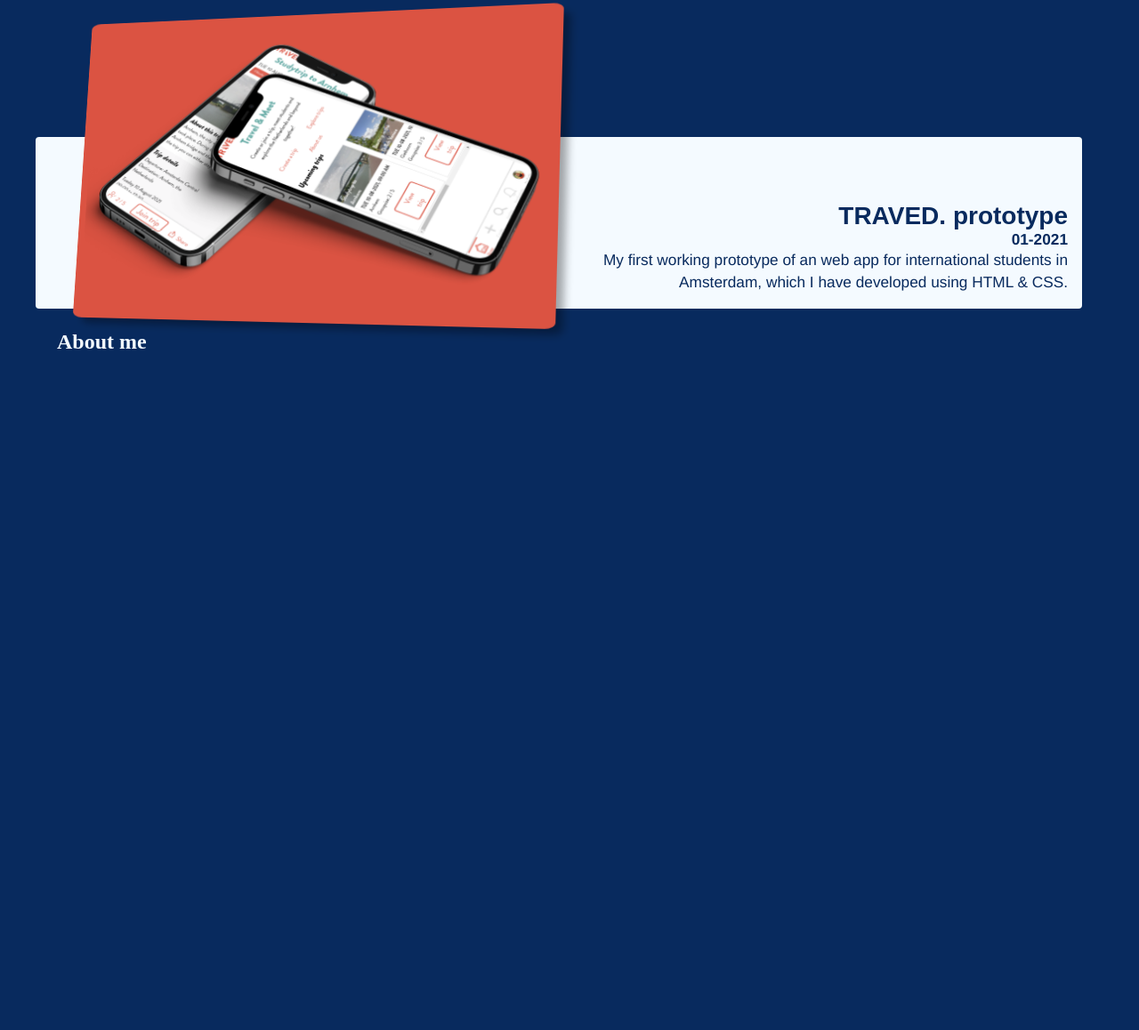
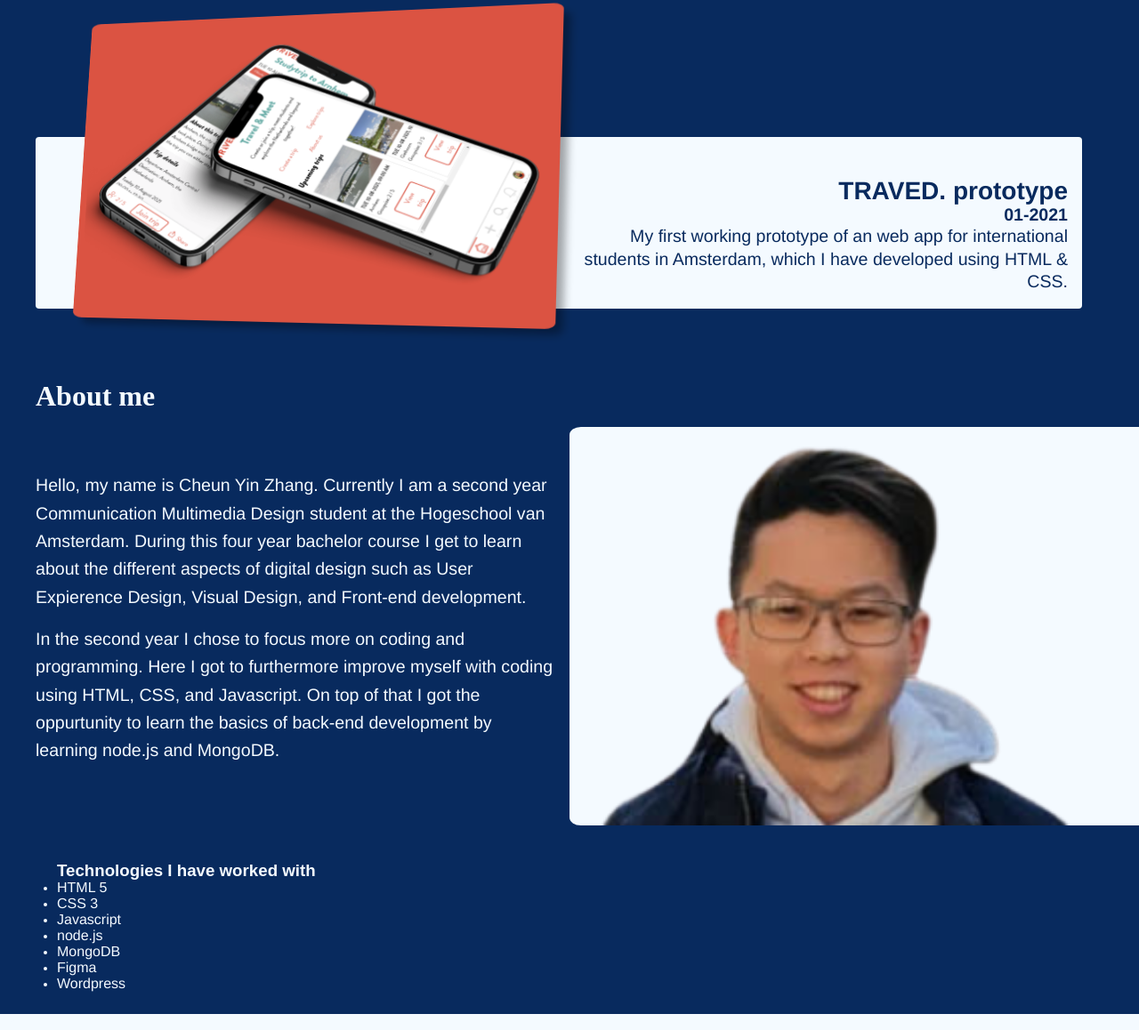
Before and after one commit to cheunyinz/portfolio, a plain HTML site: page index.html in a window 1280 px wide. Shown: the part 1630-2788 px from the top of the page at 89% size. Before the commit the page ends 2052 px from the top, so only its background shows below. Drawn offline with Linux system fonts and the light colour scheme; a web font is replaced by a local one.

Commit message:
add about me section

```diff
--- a/index.html
+++ b/index.html
@@ -66,10 +66,32 @@
                 </li>
             </ul>
         </section>
-        <section class="container">
+        <article>
             <h2 id="aboutMe">About me</h2>
-        </section>
+            <section>
+                <div>
+                    <p>Hello, my name is Cheun Yin Zhang. Currently I am a second year Communication Multimedia Design student at the Hogeschool van Amsterdam. During this four year bachelor course I get to learn about the different aspects of digital design such as User Expierence Design, Visual Design, and Front-end development. </p>
+                    <p>In the second year I chose to focus more on coding and programming. Here I got to furthermore improve myself with coding using HTML, CSS, and Javascript. On top of that I got the oppurtunity to learn the basics of back-end development by learning node.js and MongoDB. </p>
+                </div>
+                <img src="images/self_portrait.png" alt="picture of Cheun Yin">
+            </section>
+            <section class="container">
+                <h3>Technologies I have worked with</h3>
+                <ul>
+                    <li>HTML 5</li>
+                    <li>CSS 3</li>
+                    <li>Javascript</li>
+                    <li>node.js</li>
+                    <li>MongoDB</li>
+                    <li>Figma</li>
+                    <li>Wordpress</li>
+                </ul>
+            </section>
+        </article>
     </main>
+    <footer>
+        <p>test</p>
+    </footer>
 
 </body>
 
--- a/styles/index_style.css
+++ b/styles/index_style.css
@@ -6,7 +6,7 @@ main header {
 }
 
 
-main header h1{
+main header h1 {
     font-family: 'kopius', 'serif';
     font-weight: 700;
     font-size: clamp(1.8rem, 8vw + 1rem, 5rem);
@@ -15,7 +15,7 @@ main header h1{
     -moz-osx-font-smoothing: grayscale;
 
     display: grid;
-    grid-template-columns: minmax(auto,10em);
+    grid-template-columns: minmax(auto, 10em);
 
     max-width: 75rem;
     margin: 0 auto;
@@ -39,10 +39,10 @@ main header h1 a {
 }
 
 
-main header > p {
+main header>p {
     position: relative;
     display: grid;
-    grid-template-columns: minmax(auto,25em);
+    grid-template-columns: minmax(auto, 25em);
 
     font-size: clamp(1rem, 1vw + 1rem, 1.8rem);
 
@@ -52,14 +52,14 @@ main header > p {
     background-color: var(--secondary-color);
     border-radius: 0 .25em .25em 0;
 
-    max-width: calc(75rem + var( --outer-empty-space));
-    padding: clamp(1rem, 2.5vw, 2rem) 1.5rem clamp(1rem, 2.5vw, 2rem) max(1.5rem ,calc(var(--outer-empty-space) + 1.5rem)) ;
+    max-width: calc(75rem + var(--outer-empty-space));
+    padding: clamp(1rem, 2.5vw, 2rem) 1.5rem clamp(1rem, 2.5vw, 2rem) max(1.5rem, calc(var(--outer-empty-space) + 1.5rem));
     margin-right: 1.5rem;
 
     animation: headerSlideIn .36s, headerLastTextFadeIn 1.8s;
     animation-timing-function: linear;
     animation-delay: .48s, .88s;
-    animation-fill-mode: backwards ;
+    animation-fill-mode: backwards;
 }
 
 
@@ -67,8 +67,10 @@ main header > p {
 /*MY WORK/
 /********/
 
-main section:first-of-type {
+main>section:first-of-type {
     padding: 0;
+    margin-bottom: 5em;
+
     animation: elementsFadeIn .6s;
     animation-delay: 1.58s;
     animation-fill-mode: backwards;
@@ -76,59 +78,59 @@ main section:first-of-type {
 
 }
 
-main section:first-of-type h2 {
+main>section:first-of-type h2 {
     color: var(--secondary-color);
     font-size: 2rem;
     padding-left: 1.5rem;
 
 }
 
-main section:first-of-type ul {
+main>section:first-of-type ul {
     display: grid;
     row-gap: 2rem;
     max-width: 75rem;
     margin: 0 auto;
 }
 
-main section:first-of-type ul li {
+main>section:first-of-type ul li {
     display: grid;
     grid-template-rows: 1fr 5em minmax(6em, auto);
     max-width: 75em;
 }
 
-main section:first-of-type ul li:nth-of-type(odd) {
+main>section:first-of-type ul li:nth-of-type(odd) {
     margin-right: 1.5rem;
 }
 
-main section:first-of-type ul li:nth-of-type(even) {
+main>section:first-of-type ul li:nth-of-type(even) {
     margin-left: 1.5rem;
 }
 
 /*case info content */
 
-main section:first-of-type ul li div {
+main>section:first-of-type ul li div {
     display: flex;
     flex-direction: column;
     justify-content: end;
 
-    background:var(--secondary-color);
+    background: var(--secondary-color);
 
-    grid-column:-1/1;
-	grid-row:2/4;
+    grid-column: -1/1;
+    grid-row: 2/4;
 
-	padding:5em 1em 1em 1em;
+    padding: 5em 1em 1em 1em;
 }
 
-main section:first-of-type ul li:nth-of-type(odd) div {
+main>section:first-of-type ul li:nth-of-type(odd) div {
     border-radius: 0 .25rem .25rem 0;
 }
 
-main section:first-of-type ul li:nth-of-type(even) div {
+main>section:first-of-type ul li:nth-of-type(even) div {
     border-radius: .25rem 0 0 .25rem;
     text-align: right;
 }
 
-main section:first-of-type ul li div time {
+main>section:first-of-type ul li div time {
     font-family: 'Poppins', sans-serif;
     font-size: var(--paragraph-size);
     font-weight: 600;
@@ -139,14 +141,14 @@ main section:first-of-type ul li div time {
     -moz-osx-font-smoothing: grayscale;
 }
 
-main section:first-of-type ul li div h3 {
+main>section:first-of-type ul li div h3 {
     font-family: 'Poppins', sans-serif;
     font-weight: 600;
     color: var(--primary-color);
     font-size: var(--h3-size);
 }
 
-main section:first-of-type ul li div p {
+main>section:first-of-type ul li div p {
     color: var(--primary-color);
     font-size: var(--paragraph-size);
     line-height: 1.6rem;
@@ -154,25 +156,25 @@ main section:first-of-type ul li div p {
 
 /*the images styling*/
 
-main section:first-of-type ul li a {
+main>section:first-of-type ul li a {
     position: relative;
     display: block;
     max-width: clamp(240px, 60vw, 580px);
-    grid-column:1/2;
-	grid-row:1/3;
-	margin:1em;
+    grid-column: 1/2;
+    grid-row: 1/3;
+    margin: 1em;
 }
 
-main section:first-of-type ul li:nth-of-type(even) a {
+main>section:first-of-type ul li:nth-of-type(even) a {
     justify-self: end;
 }
 
-main section:first-of-type ul li a:hover,
-main section:first-of-type ul li:nth-of-type(even) a:hover {
-    transform:perspective(110em) translateY(0em) rotateY(0deg) rotateX(0deg);
+main>section:first-of-type ul li a:hover,
+main>section:first-of-type ul li:nth-of-type(even) a:hover {
+    transform: perspective(110em) translateY(0em) rotateY(0deg) rotateX(0deg);
 }
 
- /* main section:first-of-type ul li a:hover::before {
+/* main section:first-of-type ul li a:hover::before {
     content: 'Read more';
     position: absolute;
     inset: 0;
@@ -191,7 +193,7 @@ main section:first-of-type ul li:nth-of-type(even) a:hover {
 
 }  */
 
-main section:first-of-type ul li img {
+main>section:first-of-type ul li img {
     display: inherit;
     width: 100%;
     border-radius: 2%;
@@ -201,35 +203,91 @@ main section:first-of-type ul li img {
     transition: box-shadow .8s ease;
 }
 
-main section:first-of-type ul li:nth-of-type(odd) img {
+
+
+main>section:first-of-type ul li:nth-of-type(odd) img {
     box-shadow: 10px 8px 10px -2px rgba(0, 0, 0, 0.35);
 }
 
-main section:first-of-type ul li:nth-of-type(even) img {
+main>section:first-of-type ul li:nth-of-type(even) img {
     box-shadow: -10px 8px 10px -2px rgba(0, 0, 0, 0.35);
 }
 
-main section:first-of-type ul li img:hover{
+main>section:first-of-type ul li img:hover {
     animation: pictureBlur.8s;
     animation-fill-mode: forwards;
     box-shadow: 0px 8px 10px -2px rgba(0, 0, 0, 0.35);
 
 }
 
-main section:first-of-type ul li:first-of-type img {
+main>section:first-of-type ul li:first-of-type img {
     background: var(--maxaro-color);
 }
 
-main section:first-of-type ul li:nth-of-type(2) img {
+main>section:first-of-type ul li:nth-of-type(2) img {
     background: var(--tamagotchi-color);
 }
 
-main section:first-of-type ul li:last-of-type img {
+main>section:first-of-type ul li:last-of-type img {
     background: var(--traved-color);
 }
 
 
+/**********/
+/*ABOUT ME*/
+/**********/
 
+main article {
+    padding: 0;
+}
+
+main article h2 {
+    padding-left: max(1.5rem, var(--outer-empty-space));
+    font-size: 2rem;
+}
+
+main article section:first-of-type {
+    display: grid;
+    column-gap: 1rem;
+    grid-template-columns:1fr;
+    margin-bottom: 1rem;
+}
+
+main article section:first-of-type div {
+    display: flex;
+    flex-direction: column;
+    align-self: center;
+    margin: 1.5rem;
+    gap: 1rem;
+    line-height: 1.6;
+}
+
+main article section:first-of-type div p {
+    font-size: var(--paragraph-size);
+}
+
+main article section:first-of-type img {
+    background-color: var(--secondary-color);
+    width: 100%;
+    object-fit: contain;
+    max-height: 18rem;
+
+    margin-top: 1rem;
+
+    order: -1;
+}
+
+main article section:last-of-type h3{
+    font-family: 'Poppins', sans-serif;
+    font-weight: 600;
+    color: var(--secondary-color);
+}
+
+main article section:last-of-type ul {
+    list-style: disc;
+
+    color: var(--secondary-color);
+}
 
 @keyframes elementsFadeIn {
     from {
@@ -302,21 +360,51 @@ main section:first-of-type ul li:last-of-type img {
     main section:first-of-type ul li a {
         width: calc(100% - 1em);
         transform-origin: center 75%;
-        transform:perspective(110em) translateY(2em) rotateY(-20deg) rotateX(8deg);
+        transform: perspective(110em) translateY(2em) rotateY(-20deg) rotateX(8deg);
         transition: transform .8s ease;
     }
 
     main section:first-of-type ul li:nth-of-type(even) a {
         grid-column: 2/3;
-        transform:perspective(110em) translateY(2em) rotateY(20deg) rotateX(8deg);
+        transform: perspective(110em) translateY(2em) rotateY(20deg) rotateX(8deg);
     }
 
+
+    /**********/
+    /*ABOUT ME*/
+    /**********/
+
+    main article section:first-of-type {
+        display: grid;
+        column-gap: 0rem;
+        grid-template-columns:max(1.5rem, var(--outer-empty-space)) 1fr 1fr var(--outer-empty-space);
+    }
+
+    main article section:first-of-type img {
+        object-fit: cover;
+        order: 1;
+        max-height: 28rem;
+        padding-right: var(--outer-empty-space);
+
+        grid-column: 3 / 5;
+
+        border-radius: 2% 0 0 2%;
+
+    }
+
+    main article section:first-of-type div {
+        grid-column: 2 / 3;
+        margin-inline: 0rem;
+        padding-right: 1rem;
+    }
 
 }
 
 
 @media screen and (min-width:75em) {
-    main section:first-of-type ul li:nth-of-type(odd) div, main section:first-of-type ul li:nth-of-type(even) div {
+
+    main section:first-of-type ul li:nth-of-type(odd) div,
+    main section:first-of-type ul li:nth-of-type(even) div {
         border-radius: .25rem;
 
     }
--- a/styles/main_style.css
+++ b/styles/main_style.css
@@ -15,7 +15,7 @@
 
  :root{
   /*font-size*/
-  --paragraph-size:clamp(1rem, calc(.1vw + 1rem), 1.25rem);
+  --paragraph-size:clamp(1rem, calc(.28vw + 1rem), 1.28rem);
   --h3-size:clamp(1.25rem, calc(1vw + 1rem), 1.75rem);
 
   /*kleur palet*/
@@ -39,7 +39,7 @@
 /*ALGEMEEN*/
 /**********/
 
-* a, * p{
+* a, * p, * li{
     text-decoration: none;
     color: var(--secondary-color);
     font-family: 'Poppins', sans-serif;
@@ -48,15 +48,15 @@
     -moz-osx-font-smoothing: grayscale;
 }
 
-* h1, * h2, * h3, * h4 {
+* h1, * h2 {
   font-family: 'kopius', serif;
   color: var(--secondary-color);
 }
 
 
 .container {
-    max-width: 75em;
-    padding: 1.5em;
+    max-width: 75rem;
+    padding: 1.5rem;
     width: 100%;
     margin: auto;
 }
@@ -93,3 +93,11 @@ nav li:first-of-type a{
 nav li:nth-of-type(2) {
   margin-left: auto;
 }
+
+/********/
+/*FOOTER*/
+/********/
+
+footer {
+  background-color: var(--secondary-color);
+}
```
Also changed, not shown: images/self_portrait.JPG (deleted), images/self_portrait.png (added), 2 other files.
